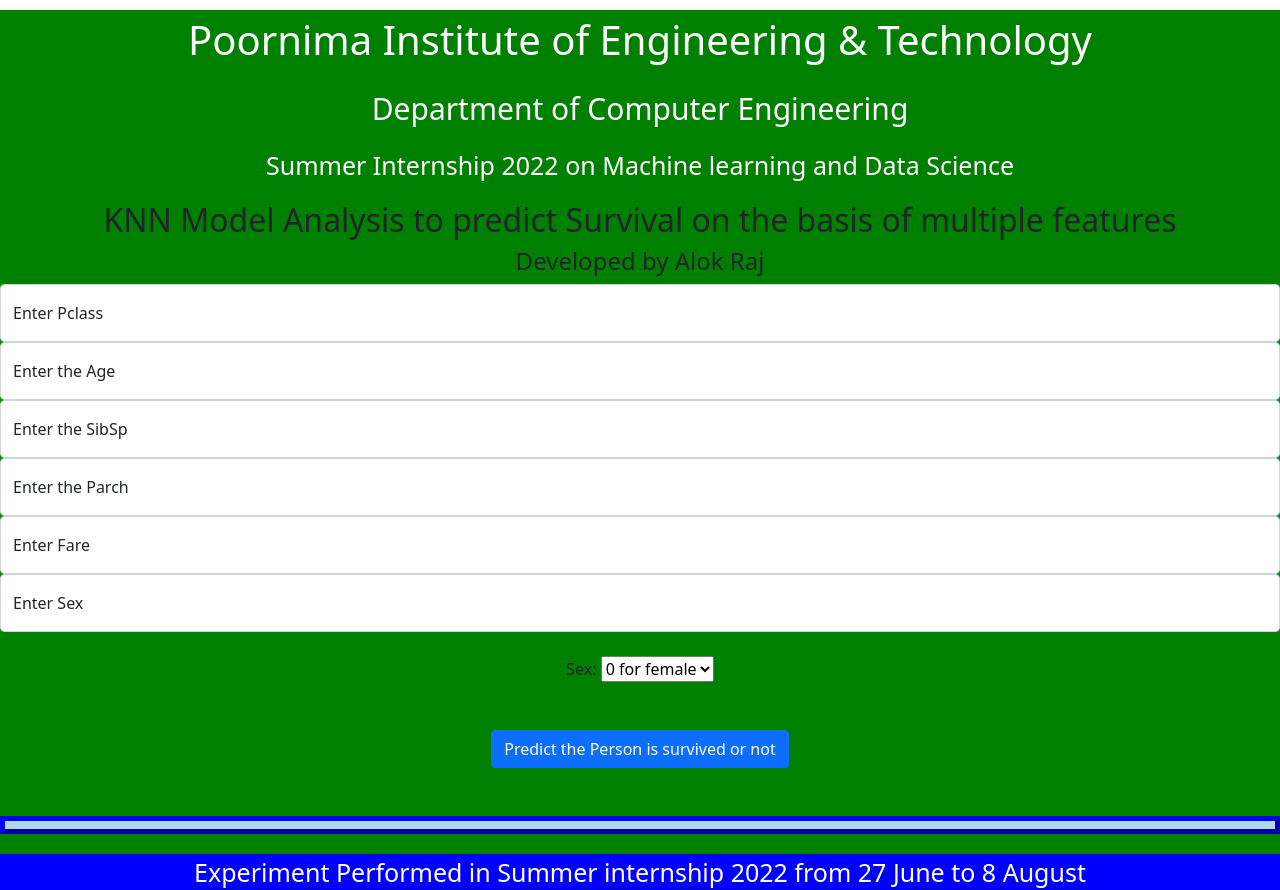
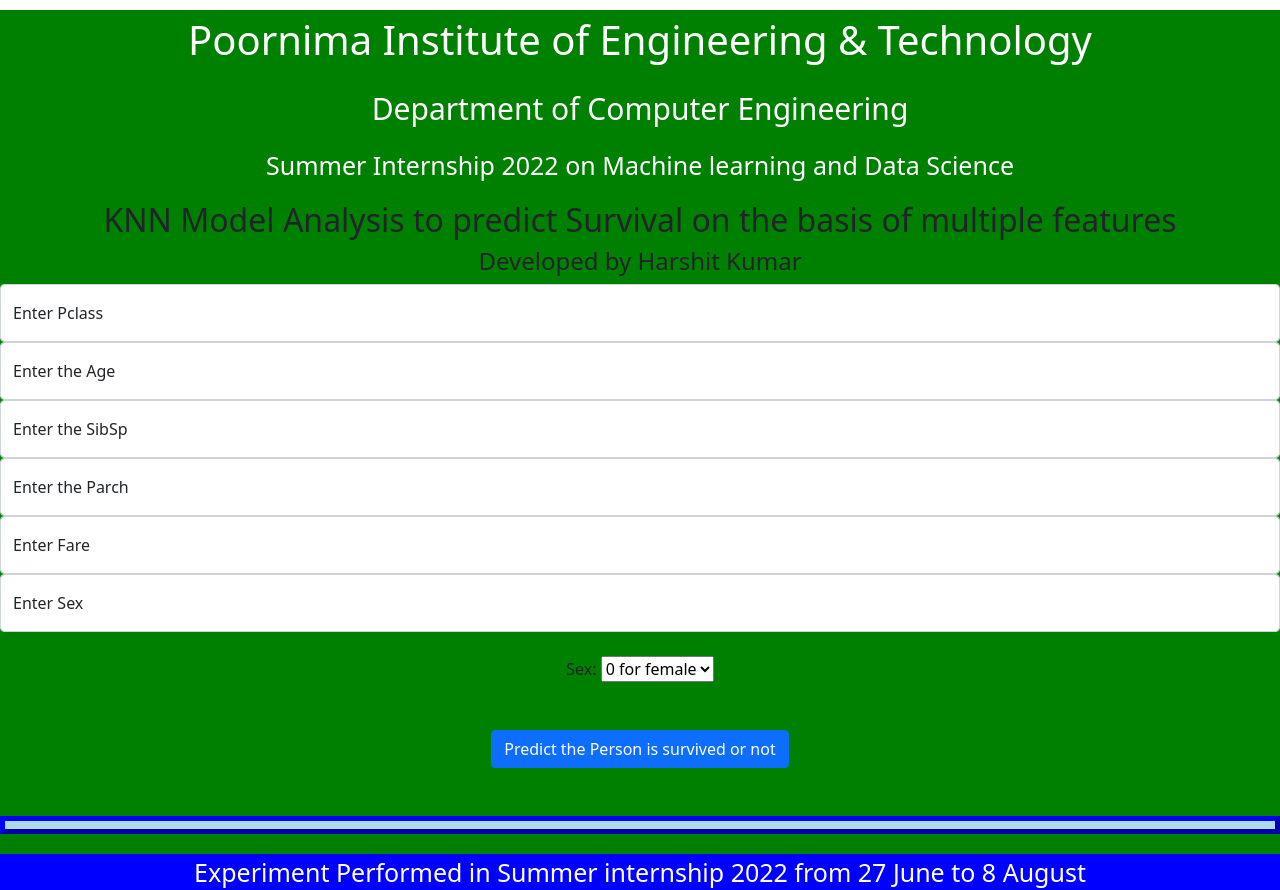
Before and after one commit to Harshit7979/project-4, a Flask app: page / in a window 1280 px wide. Shown: the top 890 px of the page. Run offline with Flask 2, Linux system fonts and the light colour scheme; parts of the project's set-up code (start-up, migrations or seed data) failed here and were passed over.

Commit message:
Update index.html

```diff
--- a/templates/index.html
+++ b/templates/index.html
@@ -40,7 +40,7 @@
 
 <div class="login">
 <h2 >KNN Model Analysis to predict Survival on the basis of multiple features</h2>
-<h4>Developed by Alok Raj </h4>
+<h4>Developed by Harshit Kumar </h4>
 <!-- Main Input For Receiving Query to our ML -->
 <form action="{{ url_for('predict')}}"method="get">
 <div class="form-floating mb-6">
```
